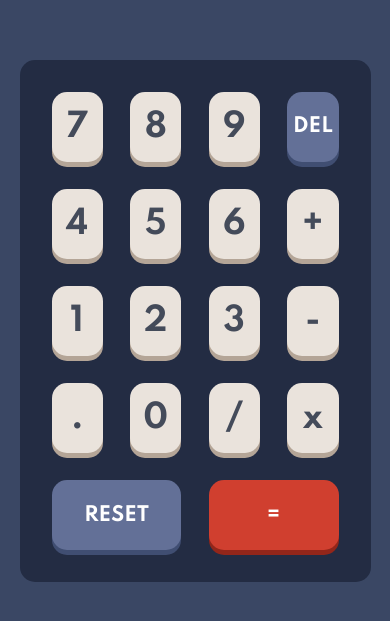
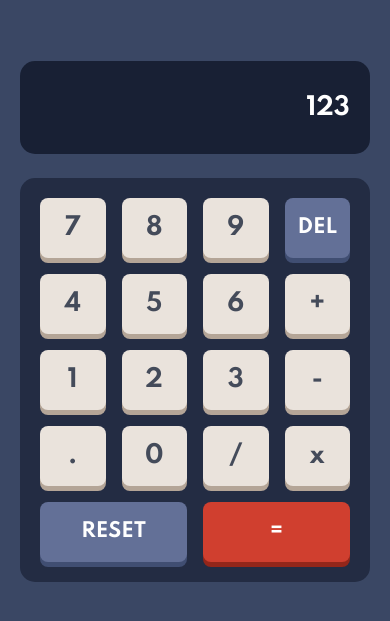
Before and after one commit to Athlla/Calculator-app, a React (Create React App) app: page / in a window 390 px wide. Shown: the part 101-722 px from the top of the page. Built offline with nearby package versions, Linux system fonts and the light colour scheme.

Commit message:
Fix keypad size on mobile view and create Display component

```diff
--- a/src/App.tsx
+++ b/src/App.tsx
@@ -1,10 +1,12 @@
-import Keypad from './components/Keypad/Keypad';
+import Display from 'components/Display/Display';
+import Keypad from 'components/Keypad/Keypad';
 
-import styles from './styles/App.module.scss';
+import styles from 'styles/App.module.scss';
 
 const App = () => {
   return (
     <main className={styles.Container}>
+      <Display />
       <Keypad />
     </main>
   );
--- /dev/null
+++ b/src/components/Display/Display.module.scss
@@ -0,0 +1,17 @@
+@use 'styles/breakpoints' as *;
+
+.Display {
+  background: var(--tertiary-background);
+  color: var(--secondary-text);
+  width: 100%;
+  border-radius: 15px;
+  padding: 2rem 1.25rem;
+  text-align: right;
+  font-size: 1.5rem;
+  margin-bottom: 1.5rem;
+
+  @include medium {
+    padding: 2rem;
+    font-size: 2.5rem;
+  }
+}
--- /dev/null
+++ b/src/components/Display/Display.tsx
@@ -0,0 +1,11 @@
+import styles from './Display.module.scss';
+
+const Display = () => {
+  return (
+    <div className={styles.Display}>
+      <span className={styles.Result}>123</span>
+    </div>
+  );
+};
+
+export default Display;
--- a/src/components/Keypad/Button.module.scss
+++ b/src/components/Keypad/Button.module.scss
@@ -1,15 +1,22 @@
+@use 'styles/breakpoints' as *;
+
 .Button {
   grid-column: span 1;
-  height: 70px;
+  height: 60px;
   border: none;
-  border-radius: 15px;
-  font-size: 2rem;
+  border-radius: 8px;
+  font-size: 1.5rem;
   font-family: 'Spartan', sans-serif;
-  transition: all 200ms ease;
+  transition: all 100ms ease;
 
   &:active {
     transform: translateY(5px);
     box-shadow: none;
+  }
+
+  @include medium {
+    font-size: 2rem;
+    border-radius: 12px;
   }
 }
 
--- a/src/components/Keypad/Keypad.module.scss
+++ b/src/components/Keypad/Keypad.module.scss
@@ -1,9 +1,16 @@
+@use 'styles/breakpoints' as *;
+
 .Keypad {
   display: grid;
   width: 100%;
-  padding: 2rem;
-  gap: 1.7rem;
+  padding: 1.25rem;
+  gap: 16px;
   grid-template-columns: repeat(4, 1fr);
   background: var(--secondary-background);
   border-radius: 15px;
+
+  @include medium {
+    padding: 2rem;
+    gap: 1.7rem;
+  }
 }
--- a/src/index.tsx
+++ b/src/index.tsx
@@ -1,8 +1,8 @@
 import React from 'react';
 import ReactDOM from 'react-dom';
 
-import App from './App';
-import './styles/index.css';
+import App from 'App';
+import 'styles/global.css';
 
 ReactDOM.render(
   <React.StrictMode>
--- a/src/styles/App.module.scss
+++ b/src/styles/App.module.scss
@@ -1,10 +1,17 @@
+@use 'styles/breakpoints' as *;
+
 .Container {
   height: 100vh;
   width: 90%;
-  max-width: 600px;
+  max-width: 350px;
   margin: auto;
   display: flex;
   flex-direction: column;
   justify-content: center;
   align-items: center;
+
+  @include medium {
+    width: 100%;
+    max-width: 600px;
+  }
 }
--- /dev/null
+++ b/src/styles/_breakpoints.scss
@@ -0,0 +1,26 @@
+$small: 640px;
+$medium: 768px;
+$large: 1024px;
+$xlarge: 1280px;
+
+@mixin small {
+  @media (min-width: $small) {
+    @content;
+  }
+}
+@mixin medium {
+  @media (min-width: $medium) {
+    @content;
+  }
+}
+@mixin large {
+  @media (min-width: $large) {
+    @content;
+  }
+}
+
+@mixin xlarge {
+  @media (min-width: $xlarge) {
+    @content;
+  }
+}
--- a/tsconfig.json
+++ b/tsconfig.json
@@ -14,7 +14,8 @@
     "resolveJsonModule": true,
     "isolatedModules": true,
     "noEmit": true,
-    "jsx": "react-jsx"
+    "jsx": "react-jsx",
+    "baseUrl": "src"
   },
   "include": ["src"]
 }
```
Also changed, not shown: src/styles/global.css (renamed from src/styles/index.css).
